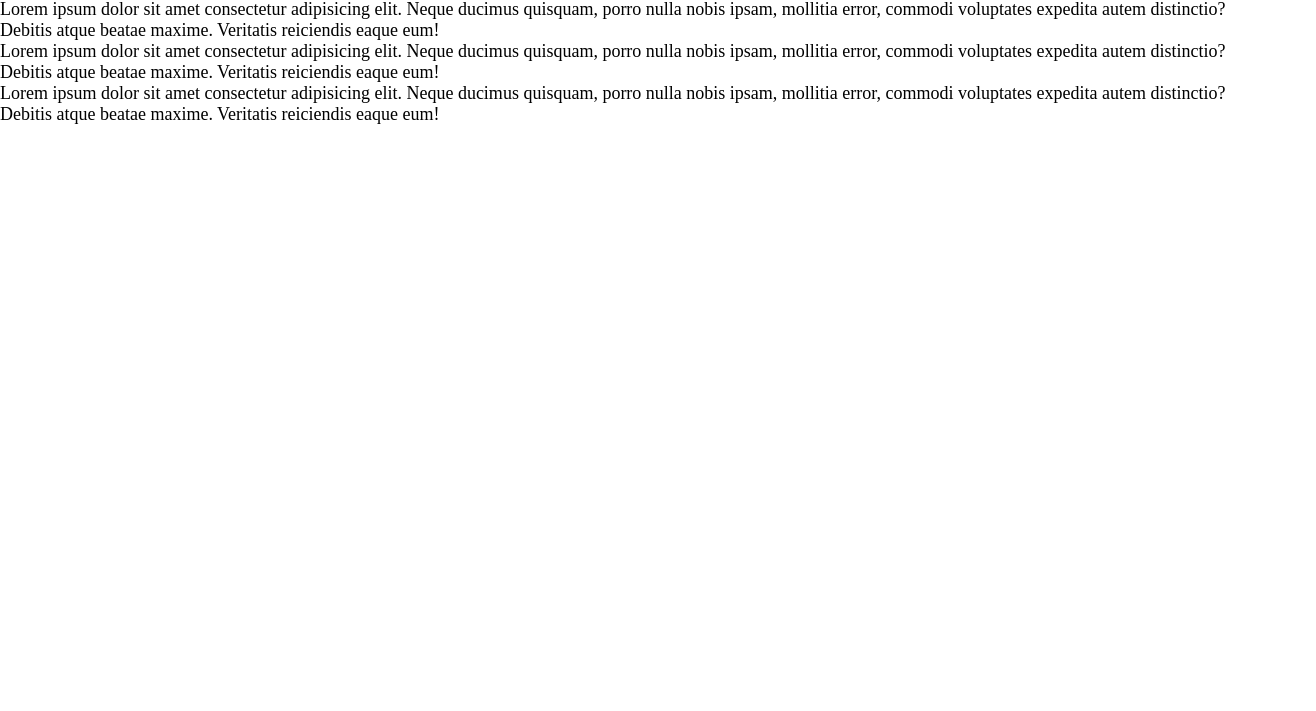
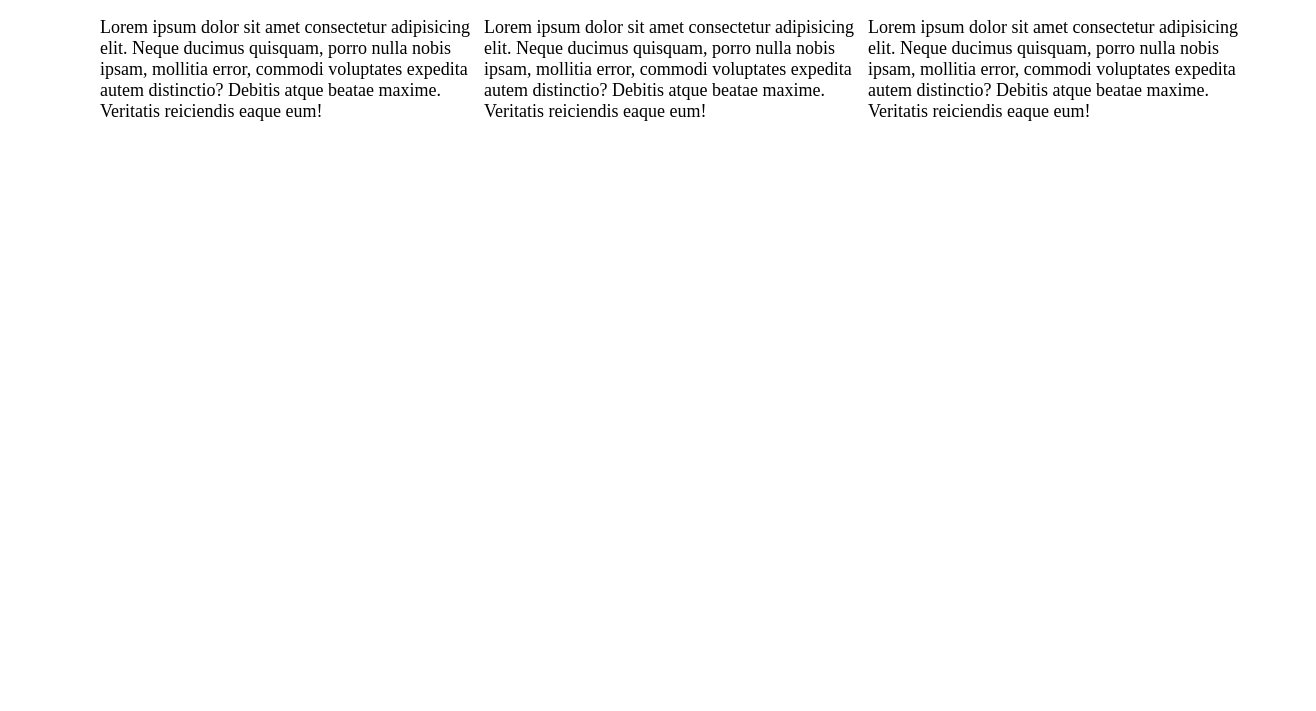
Before and after one commit to a41eve/html, a plain HTML site: page index.html in a window 1280 px wide. Shown: the part 89-800 px from the top of the page, 1316 px wide, since content can reach past the window. Drawn offline with Linux system fonts and the light colour scheme; files that its build step writes are made by us from their sources.

Commit message:
Added styles content

```diff
--- a/css/style.css
+++ b/css/style.css
@@ -29,3 +29,19 @@
 .nav p {
 	margin-left: 2em;
 }
+
+.main {
+	width: 100%;
+	display: flex;
+	justify-content: center;
+	margin: 1em 2em;
+}
+
+.content {
+	max-width: 90%;
+	display: flex;
+}
+
+.content .text p {
+	font-size: 18px;
+}
```
